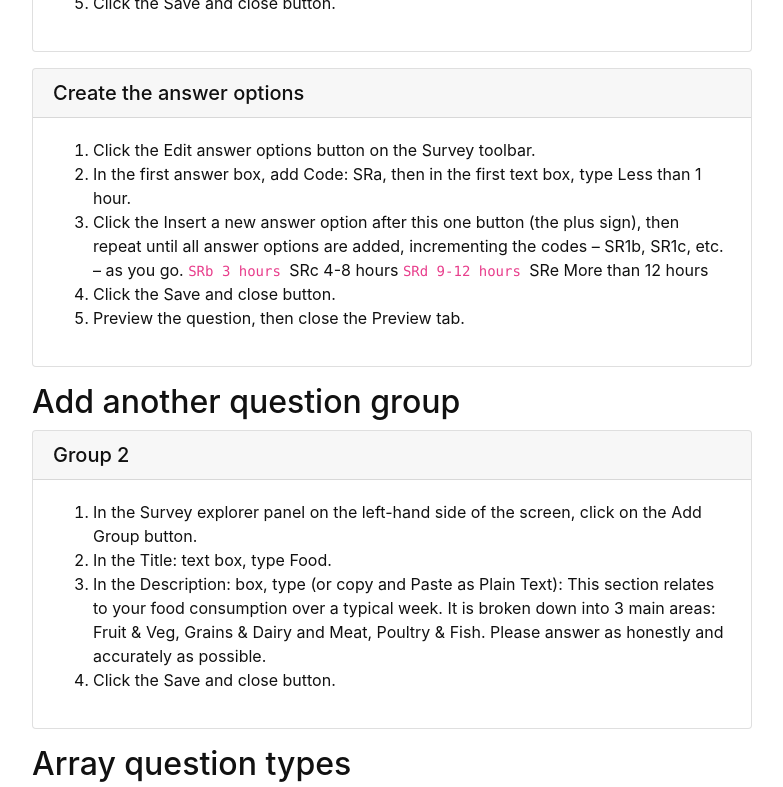
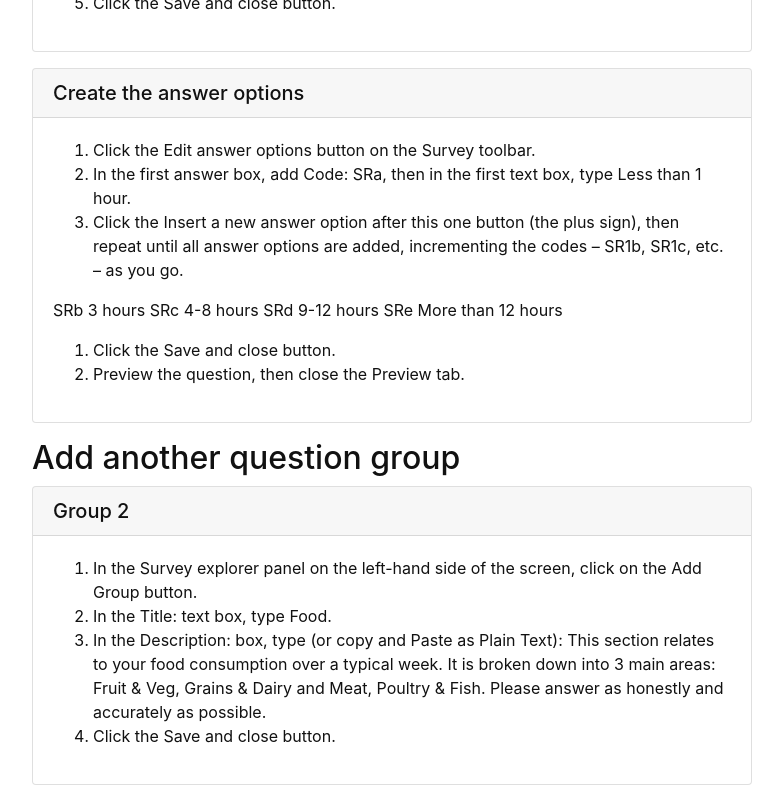
Before and after one commit to ybanens/survey-tool, a Jekyll site: the page built from content/3-arrays-quotas-logic.md, in a window 1280 px wide and 900 px high, scrolled down 2034 px, cut to the strip 0-787 px from the top of the window. Shown: the whole strip, without its empty margins (248-1031 px from the left). Built offline with Jekyll 4.4.1, drawn with Linux system fonts in a browser that asks for light colours.

Commit message:
Update 3-arrays-quotas-logic.md

```diff
--- a/content/3-arrays-quotas-logic.md
+++ b/content/3-arrays-quotas-logic.md
@@ -67,10 +67,12 @@ How much time do you usually spend sitting or reclining on a typical day?
 6.	Click the Edit answer options button on the Survey toolbar.
 7.	In the first answer box, add Code:    SRa, then in the first text box, type Less than 1 hour.
 8.	Click the Insert a new answer option after this one button (the plus sign), then repeat until all answer options are added, incrementing the codes – SR1b, SR1c, etc. – as you go.
-`SRb		3 hours
-`SRc		4-8 hours
-`SRd		9-12 hours
-`SRe		More than 12 hours
+
+> SRb		3 hours
+> SRc		4-8 hours
+> SRd		9-12 hours
+> SRe		More than 12 hours
+
 9.	Click the Save and close button.
 10.	Preview the question, then close the Preview tab.{% endcapture %}
 {% include card.md header="Create the answer options" text=text %}
@@ -88,7 +90,7 @@ Please answer as honestly and accurately as possible.
 
 ## Array question types
 
-<iframe width="750" src="https://www.youtube-nocookie.com/embed/4159dazqze8" frameborder="0" allow="accelerometer; autoplay; encrypted-media; gyroscope; picture-in-picture" allowfullscreen></iframe>
+<iframe width="750" height="315" src="https://www.youtube-nocookie.com/embed/4159dazqze8" frameborder="0" allow="accelerometer; autoplay; encrypted-media; gyroscope; picture-in-picture" allowfullscreen></iframe>
 
 ### Creating Array questions
 
@@ -228,7 +230,7 @@ Please selected how often you eat at least ONE portion of the following foods.
 {% capture text %}Quotas are used to terminate the survey when a respondent’s answer is invalid.  For example, you can use Quotas to limit the survey to respondents aged over 25, to balance the respondents (e.g. 50 male and 50 female), or to seek agreement to provided terms and conditions.{% endcapture %}
 {% include alert.md text=text color=info %}
 
-<iframe width="750" src="https://www.youtube-nocookie.com/embed/zjDf6a0_3es" frameborder="0" allow="accelerometer; autoplay; encrypted-media; gyroscope; picture-in-picture" allowfullscreen></iframe>
+<iframe width="750" height="315" src="https://www.youtube-nocookie.com/embed/zjDf6a0_3es" frameborder="0" allow="accelerometer; autoplay; encrypted-media; gyroscope; picture-in-picture" allowfullscreen></iframe>
 
 1.	Click the Survey button at the top of the Survey explorer to return to the Survey Quick Actions screen.
 
```
